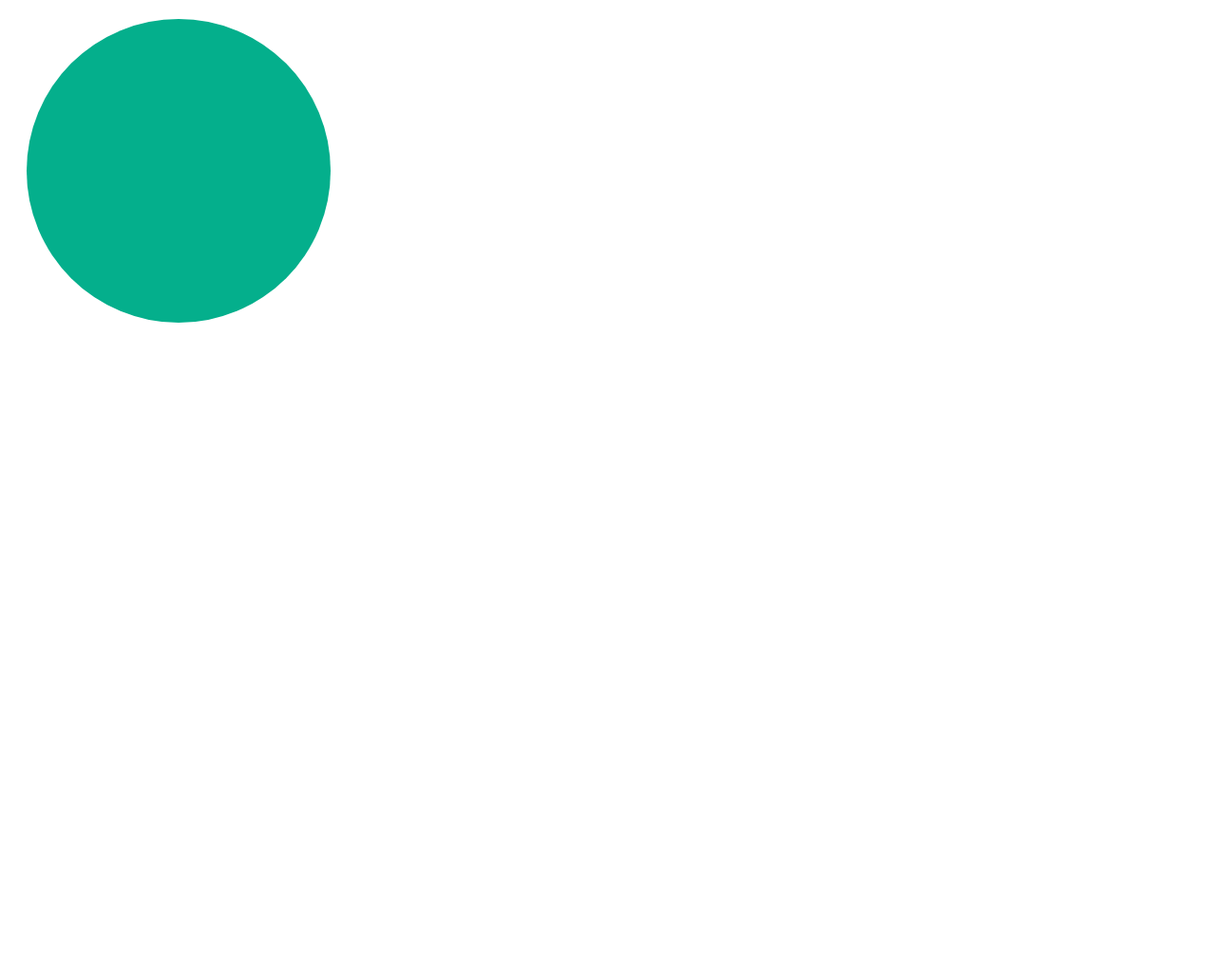
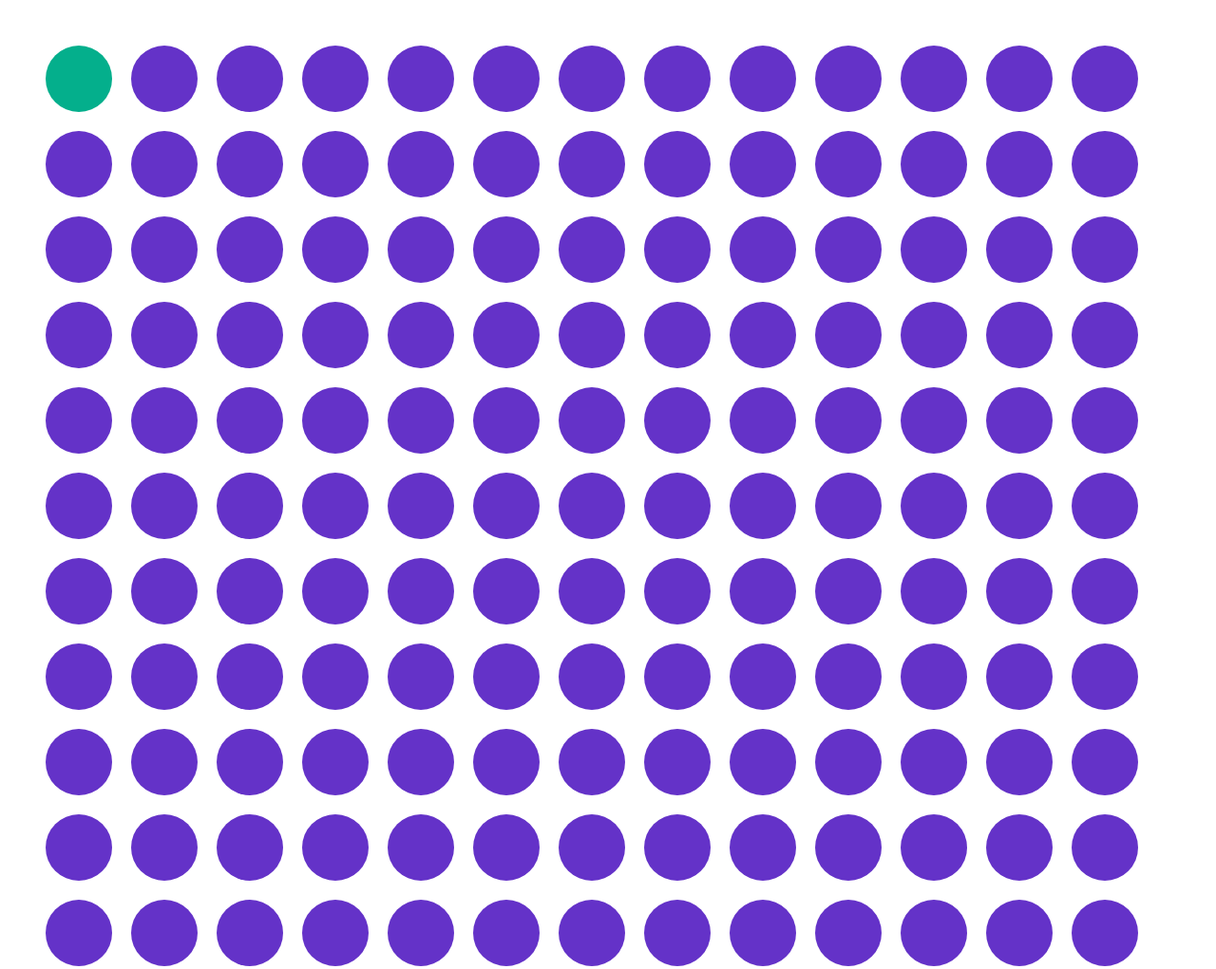
Before and after one commit to jamescalverley/random-rgb, a plain HTML site: page index.html in a window 1280 px wide. Shown: the top 1021 px of the page at 95% size. Before the commit the page ends 800 px from the top, so only its background shows below. Drawn offline with nearby package versions, Linux system fonts and the light colour scheme.

Commit message:
adds rendering of n number of circles to main div

```diff
--- a/index.html
+++ b/index.html
@@ -4,13 +4,23 @@
     <meta charset="UTF-8">
     <meta name="viewport" content="width=device-width, initial-scale=1.0">
     <meta http-equiv="X-UA-Compatible" content="ie=edge">
+    <script
+    src="https://code.jquery.com/jquery-3.4.1.min.js"
+    integrity="sha256-CSXorXvZcTkaix6Yvo6HppcZGetbYMGWSFlBw8HfCJo="
+    crossorigin="anonymous"></script>
     <link rel="stylesheet" href="style.css">
     <title>RGB Selector</title>
 </head>
 <body>
 
 
-    <div id="rgb-circle"></div>
+    <div id="rgb-wrapper">
+        <div class="rgb-circle"></div>
+        <div class="rgb-circle"></div>
+        <div class="rgb-circle"></div>
+        <div class="rgb-circle"></div>
+    </div>
+
 
     <script src="script.js"></script>
 
--- a/script.js
+++ b/script.js
@@ -1,3 +1,14 @@
+
+// TODO's
+//* 1. Create circle div
+//* 2. Write functions to randomize RGB value and assign to circle div
+//? 3. Append multiple circles to main wrapper div.
+//? 4. Randomize rgb values of all circles
+//? 5. Build front-end inputs to allow users to choose:
+        //? - number of circles
+        //? - time interval
+        //? - change all together or individually
+
 function randomRGB(){
     let r = Math.floor(Math.random() * 255);
     let g = Math.floor(Math.random() * 255);
@@ -7,7 +18,21 @@ function randomRGB(){
 function changeColor( r, g, b ){
     let color = `rgb( ${r}, ${g}, ${b} )`;
     console.log(color)
-    document.getElementById('rgb-circle').style.background = `${color}`;
+    document.querySelector('.rgb-circle').style.background = `${color}`;
 };
 
 setInterval(() => {randomRGB()}, 500);
+
+let count = 0;
+let numCircles = 200;
+let circle = `<div class="rgb-circle"></div>`
+let displayCircles = [];
+
+while( count < numCircles){
+    count++
+    console.log("counting", count);
+    displayCircles.push(circle);
+}
+console.log(displayCircles)
+
+$('#rgb-wrapper').html(displayCircles);
--- a/style.css
+++ b/style.css
@@ -3,11 +3,18 @@ h1 {
     font-size: 40px;
 }
 
-#rgb-circle {
+#rgb-wrapper {
+    display: flex;
+    flex-direction: row;
+    flex-wrap: wrap;
+    padding: 30px;
+}
+
+.rgb-circle {
     align-self: center;
-    height: 300px;
-    width: 300px;
-    margin: 20px;
+    height: 50px;
+    width: 50px;
+    margin: 10px;
     padding: 10px;
     background-color: rgb(100, 50, 200);
     border-radius: 50%;
```
